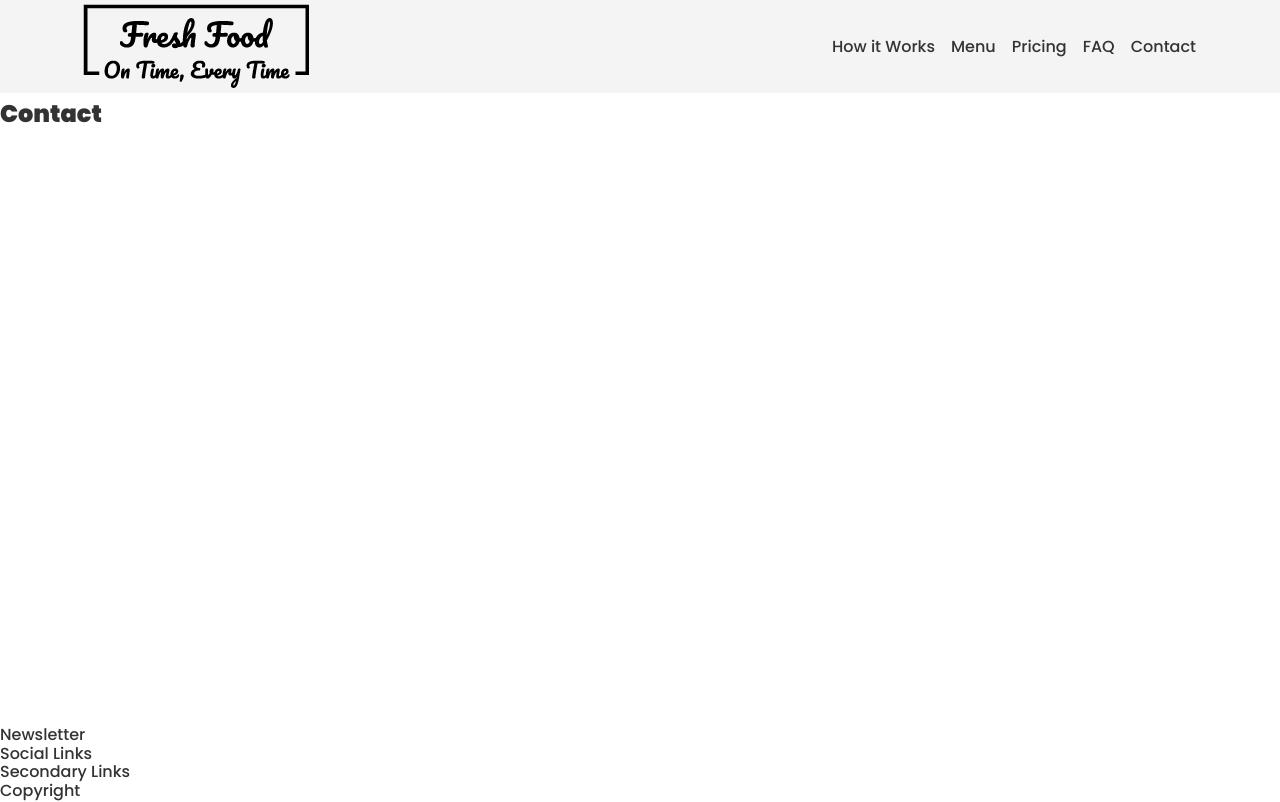
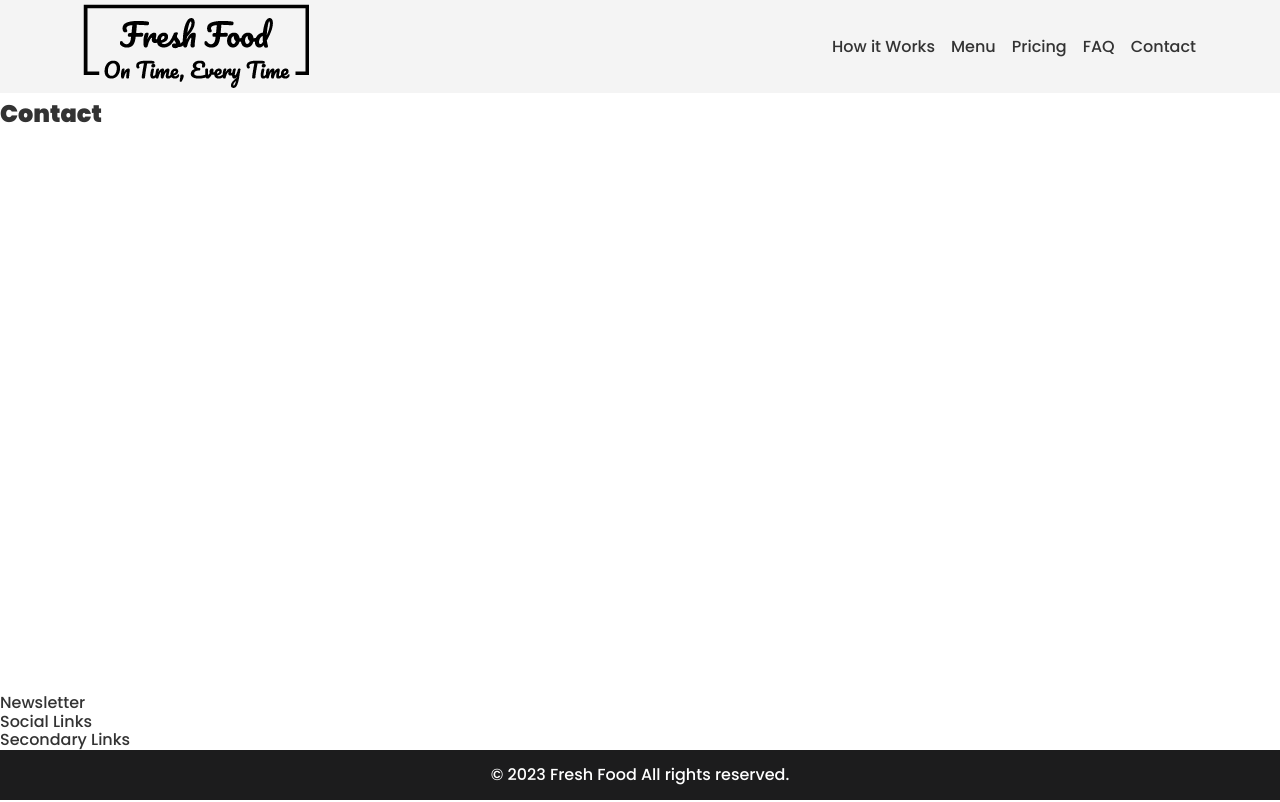
Before and after one commit to patrickhladun/ci-project-01, a website: page contact.html in a window 1280 px wide. Drawn offline with Linux system fonts and the light colour scheme.

Commit message:
Update the footer and header section across the pages

```diff
--- a/contact.html
+++ b/contact.html
@@ -36,11 +36,13 @@
         </div>
       </section>
     </main>
-    <footer>
+    <footer class="footer">
       <p>Newsletter</p>
       <p>Social Links</p>
       <p>Secondary Links</p>
-      <p>Copyright</p>
+      <section class="copyright">
+        <p>© 2023 Fresh Food All rights reserved.</p>
+      </section>
     </footer>
   </body>
 </html>
```
Also changed, not shown: faq.html (+4 -2 lines), how-it-works.html (+4 -2 lines), menu.html (+4 -2 lines), pricing.html (+4 -2 lines).
